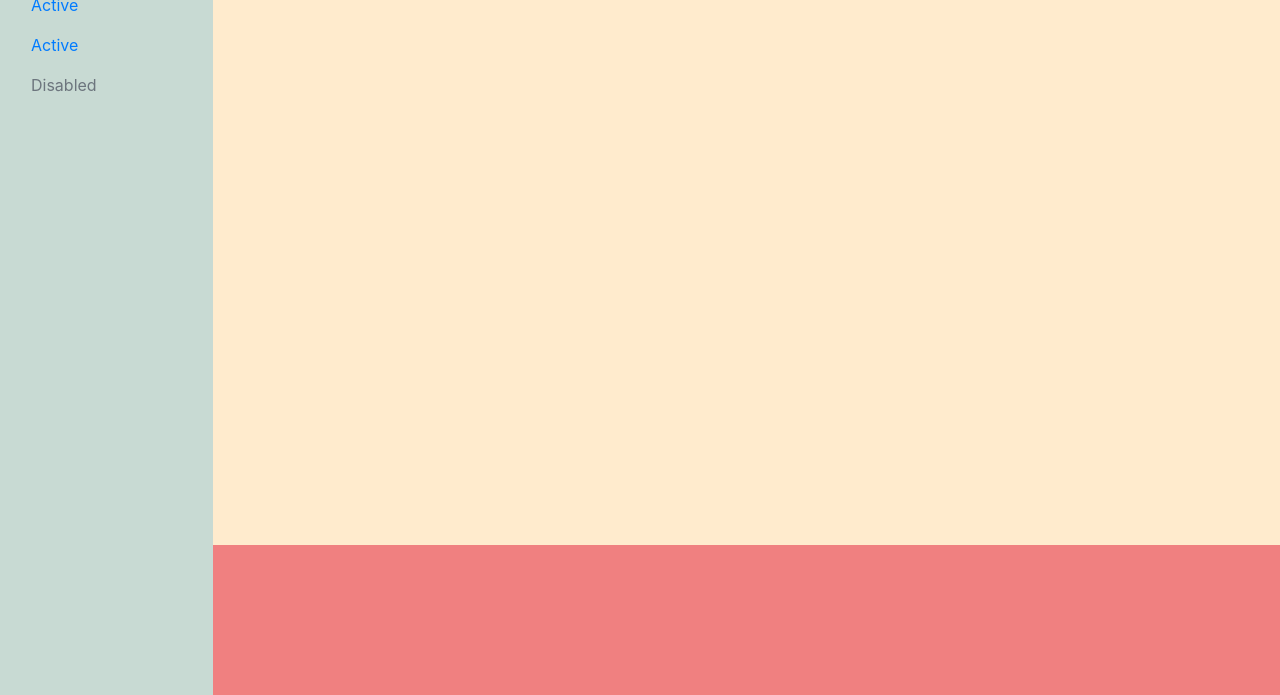
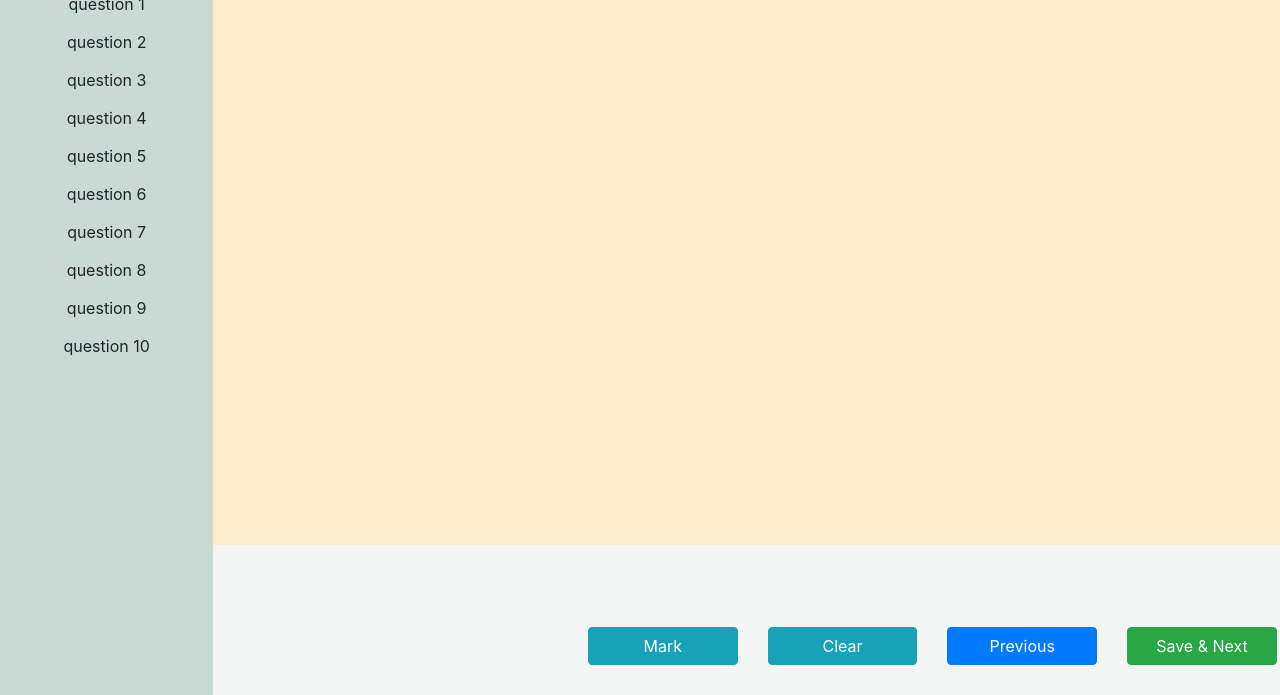
Before and after one commit to sh1v4mr4j/Test_assignment, a plain HTML site: page index.html in a window 1280 px wide. Shown: the part 120-815 px from the top of the page. Drawn offline with nearby package versions, Linux system fonts and the light colour scheme.

Commit message:
used 'this' function

```diff
--- a/index.css
+++ b/index.css
@@ -11,3 +11,7 @@ background-color: #f2f6f5;
 .paDown{
     margin-top: 1%;
 }
+.pt-80{
+    margin-top: 55%;
+    width:100%;
+}
--- a/index.html
+++ b/index.html
@@ -4,7 +4,7 @@
     <meta charset="UTF-8">
     <meta name="viewport" content="width=device-width, initial-scale=1.0">
     <meta http-equiv="X-UA-Compatible" content="ie=edge">
-    <title>Aplitude Test</title>
+    <title>Aptitude Test</title>
     <link rel="stylesheet" href="https://stackpath.bootstrapcdn.com/bootstrap/4.3.1/css/bootstrap.min.css" integrity="sha384-ggOyR0iXCbMQv3Xipma34MD+dH/1fQ784/j6cY/iJTQUOhcWr7x9JvoRxT2MZw1T" crossorigin="anonymous">
     <link rel="stylesheet" href="index.css">
 </head>
@@ -14,7 +14,7 @@
             <img src="img/Hexa_Logo.jpg" alt="Hexa Logo" style="height:79%;width: 40%;">
         </div>
         <div class="col-sm-2 offset-sm-8 paDown">
-            <b class="dimensions">Aplitude Test</b>
+            <b class="dimensions">Aptitude Test</b>
         </div>
     </div>
 
@@ -22,26 +22,30 @@
     <div class="container-fluid">
         <div class="row">
             <div class="col-lg-2" style="background-color: #c8dad3;height:750px;">
-        <ul class="nav flex-column">
+        <ul class="nav flex-column" id="questionNav">
             <li class="nav-item">
             <a class="nav-link active" href="#">Active</a>
             </li>
-            <li class="nav-item">
-            <a class="nav-link" href="#">Active</a>
-            </li>
-            <li class="nav-item">
-            <a class="nav-link" href="#">Active</a>
-            </li>
-            <li class="nav-item">
-            <a class="nav-link disabled" href="#" tabindex="-1" aria-disabled="true">Disabled</a>
-            </li>
+
+
         </ul>
             </div>
             <div class="col-lg-8">
-                <div class="row" style="height:80%;width:131%;background-color: blanchedalmond"></div>
-                <div class="row" style="background-color:lightcoral;height:20%;width:131%"></div>
+                <div class="row" style="height:80%;width:131%;background-color: blanchedalmond; padding-right: 5%;padding-left: 5%;padding-top: 5%" id="questionArea">
+                    </div>
+                <div class="row" style="background-color:#f4f6f6;height:20%;width:131%;">
 
-            </div>
+                        <div class="col-sm-2 offset-sm-4 "><button type="button" class="btn btn-info pt-80">Mark</button>
+                        </div>
+                        <div class="col-sm-2"><button type="button" class="btn btn-info pt-80">Clear</button></div>
+                        <div class="col-sm-2 "><button type="button" class="btn btn-primary pt-80">Previous</button>
+                        </div>
+                        <div class="col-sm-2 "><button type="button" class="btn btn-success pt-80" >Save & Next</button>
+                        </div>
+
+                </div>
+
+
         </div>
     </div>
 </body>
--- a/index.js
+++ b/index.js
@@ -1,4 +1,4 @@
-let  array=[{
+let  arr=[{
     question:"Lorem ipsum dolor sit amet, consectetur adipiscing elit, sed do eiusmod tempor incididunt ut labore et dolore magna aliqua. Ut enim ad minim veniam, quis nostrud exercitation ullamco laboris nisi ut aliquip ex ea commodo consequat?",
     options:["Sed ut perspiciatis unde omnis","iste natus error sit voluptatem accusantium","quae ab illo inventore veritatis et","quasi architecto beatae vitae dicta sunt"],
     answer:0,
@@ -49,3 +49,47 @@ let  array=[{
     answer:0,
     review:false
 },]
+
+
+for(let i=0;i<arr.length;i++)
+{
+    console.log("iddhar hona")
+    let button=document.createElement("button");
+    button.setAttribute("id",`q${i+1}`)
+    button.setAttribute("onclick",`openQues(${i+1})`);
+    button.setAttribute("class","btn btn-transparent")
+    let text=document.createTextNode(`question ${i+1}`);
+    button.appendChild(text);
+    document.getElementById("questionNav").appendChild(button);
+    // let css=document.getElementById("questionNav").childNodes[i]
+}
+let openQues = (questionNo)=>{
+    console.log(arr[questionNo-1])
+    showQuestion.call(arr[questionNo-1],questionNo)
+
+}
+
+let showQuestion=function(questionNo){
+    console.log("2")
+    console.log(this);
+    document.getElementById('questionArea').innerHTML=`<div class="row" style="background-color:transparent;height:20%;width:131%">
+    Q${questionNo}. ${this.question}
+</div>
+<div class="row" style="background-color:transparent;height:20%;width:131%">
+<input type="radio" name="options">&nbsp;&nbsp;&nbsp;&nbsp;A. ${this.options[0]}
+</div>
+<div class="row" style="background-color:transparent;height:20%;width:131%">
+<input type="radio" name="options">&nbsp;&nbsp;&nbsp;&nbsp;B. ${this.options[0]}
+</div>
+<div class="row" style="background-color:transparent;height:20%;width:131%">
+<input type="radio" name="options">&nbsp;&nbsp;&nbsp;&nbsp;C. ${this.options[0]}
+</div>
+<div class="row" style="background-color:transparent;height:20%;width:131%">
+<input type="radio" name="options">&nbsp;&nbsp;&nbsp;&nbsp;D. ${this.options[0]}
+</div>
+</div>`
+}
+
+let saveNext=()=>{
+
+}
```
